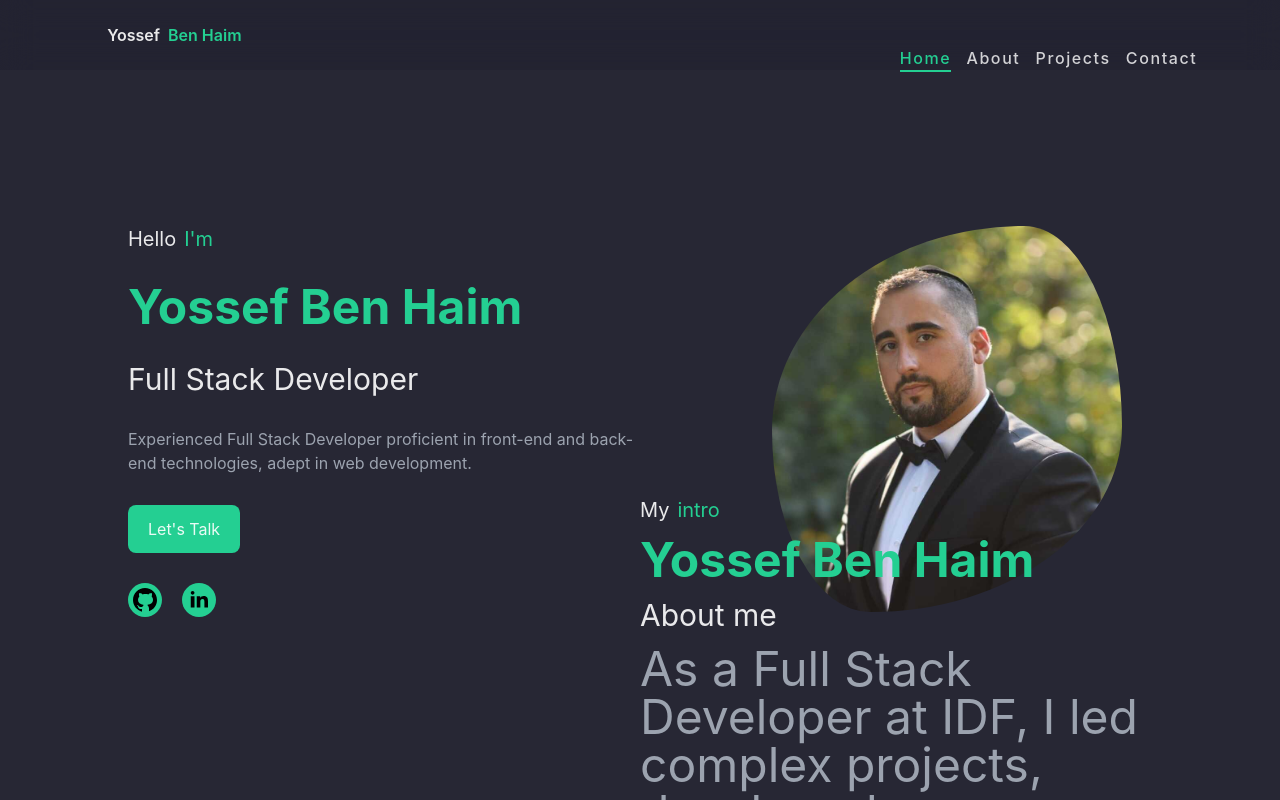
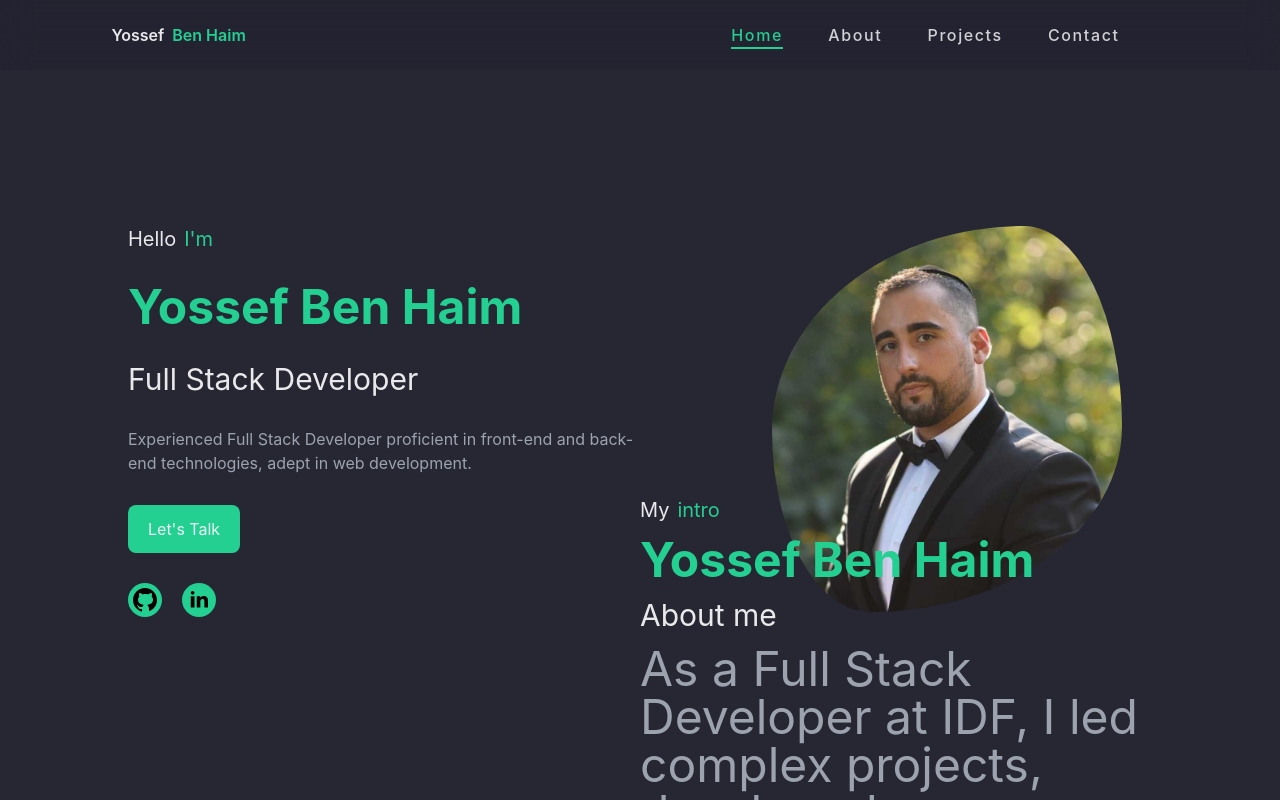
Before and after one commit to yossefbenhaim/myPortfolioWebsite, a React (Vite) app: page / in a window 1280 px wide. Shown: the top 800 px of the page. Built offline with nearby package versions, Linux system fonts and the light colour scheme.

Commit message:
fix(): navbar

```diff
--- a/src/components/navbar/navbar.tsx
+++ b/src/components/navbar/navbar.tsx
@@ -33,43 +33,35 @@ const Navbar = ({ scrollToSection, activeSection }: Props) => {
 	};
 
 	return (
-		<div className='z-50 sticky top-0 pl-5 pr-[10%] w-full h-[70px] bg-[#15152a]/20 items-end flex flex-row justify-between backdrop-blur-lg'>
-			<div className='flex flex-row gap-2 h-full justify-center items-center w-[30%]'>
+		<div className='z-50 sticky top-0  pr-[10%] w-full h-[70px] bg-[#15152a]/20 items-end flex flex-row justify-between backdrop-blur-lg'>
+			<div className='flex flex-row gap-2 h-full justify-end items-center w-[250px]'>
 				<p className='text-white/90 font-semibold'>{DEVELOPER_FIRST_NAME}</p>
 				<p className='text-primary-color font-semibold'>{DEVELOPER_LAST_NAME}</p>
 			</div>
-			<div className='w-[80%] flex justify-end items-center'>
-				{/* Hamburger Menu Icon */}
-				<div className='lg:hidden'>
-					<button onClick={toggleMobileMenu} className='text-white/80'>
-						{isMobileMenuOpen ? (
+			<div className='w-[80%] flex justify-end items-center  h-full'>
+				<div className='lg:hidden  h-full flex flex-col justify-center items-center'>
+					<button onClick={toggleMobileMenu} className='text-white/80 z-50'>
+						{!isMobileMenuOpen && (
 							<svg className='h-6 w-6' fill='none' viewBox='0 0 24 24' stroke='currentColor'>
-								<path
-									strokeLinecap='round'
-									strokeLinejoin='round'
-									strokeWidth='2'
-									d='M6 18L18 6M6 6l12 12'
-								/>
-							</svg>
-						) : (
-							<svg className='h-6 w-6' fill='none' viewBox='0 0 24 24' stroke='currentColor'>
-								<path
-									strokeLinecap='round'
-									strokeLinejoin='round'
-									strokeWidth='2'
-									d='M4 6h16M4 12h16m-7 6h7'
-								/>
+								<path strokeLinecap='round' strokeLinejoin='round' strokeWidth='2' d='M4 6h16M4 12h16m-7 6h7' />
 							</svg>
 						)}
 					</button>
 				</div>
-
-				{/* Mobile Menu */}
 				<div
 					className={`lg:hidden fixed inset-0 bg-black bg-opacity-50 z-40 transition-transform transform ${isMobileMenuOpen ? 'translate-x-0' : 'translate-x-full'
 						}`}
 				>
-					<ul className='flex flex-col items-center justify-center h-[250px] gap-8 bg-black/40 '>
+					<div className='relative w-full h-full'>
+						<button
+							onClick={toggleMobileMenu}
+							className='absolute top-4 right-4 text-white/80 mr-5  p-2 rounded-full z-50'
+						>
+							<svg className='h-6 w-6' fill='none' viewBox='0 0 24 24' stroke='currentColor'>
+								<path strokeLinecap='round' strokeLinejoin='round' strokeWidth='2' d='M6 18L18 6M6 6l12 12' />
+							</svg>
+						</button>
+						<ul className='flex flex-col items-center justify-center h-[250px] gap-8 absolute w-full bg-black/40'>
 							{NavbarPathOptions.map((option) => (
 								<li key={option.item}>
 									<a
@@ -83,10 +75,10 @@ const Navbar = ({ scrollToSection, activeSection }: Props) => {
 							))}
 						</ul>
 					</div>
+				</div>
 
-				{/* Desktop Menu */}
-				<div className='hidden lg:block'>
-					<ul className='flex flex-row gap-[6%] items-center'>
+				<div className=' hidden lg:block  w-[50%]'>
+					<ul className=' flex flex-row justify-center gap-[10%] items-center'>
 						{NavbarPathOptions.map((option) => (
 							<li key={option.item}>
 								<a
```
Lines whose indentation alone changed are shown as unchanged.
